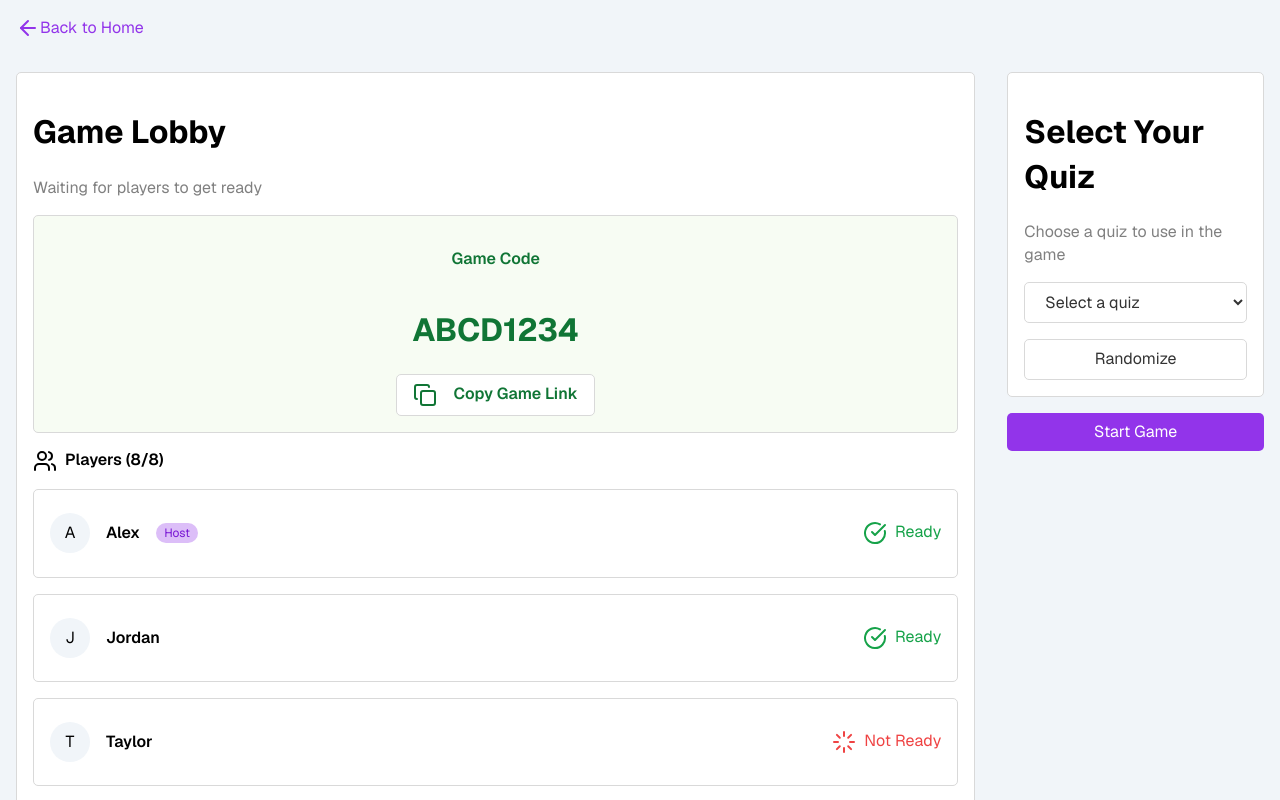
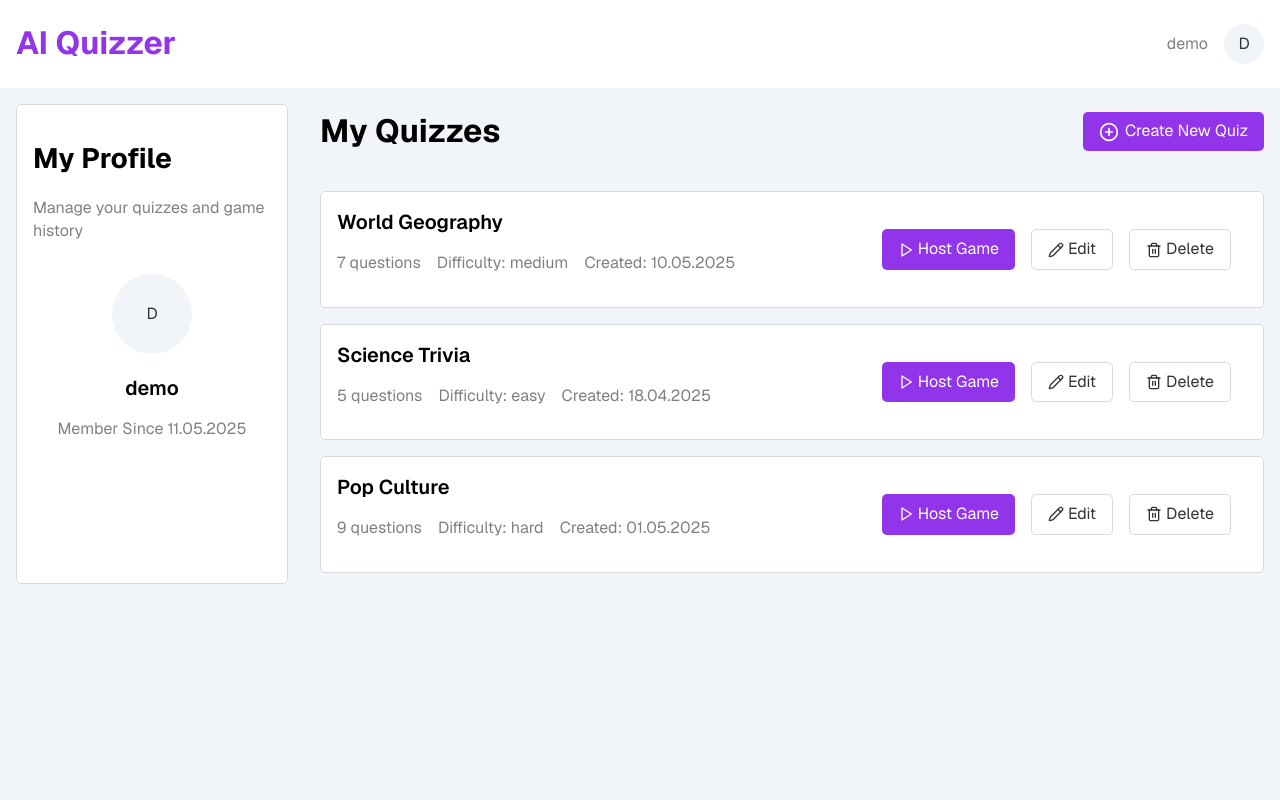
Before and after one commit to ixtk/ai-quizzer, a React (Vite) app in the folder frontend/: page /Profile in a window 1280 px wide. Shown: the top 800 px of the page. Built offline with nearby package versions, Linux system fonts and the light colour scheme.

Commit message:
profile page added and small changes

```diff
--- a/frontend/src/App.jsx
+++ b/frontend/src/App.jsx
@@ -1,11 +1,13 @@
 import "./App.css"
 import { Routes, Route } from "react-router"
 import HomePage from "./Pages/HomePage"
+import LobbyPage from "./Pages/LobbyPage/LobbyPage"
 import ProfilePage from "./Pages/ProfilePage/ProfilePage"
 function App() {
   return (
     <Routes>
       <Route index element={<HomePage />} />
+      <Route path="/Lobby" element={<LobbyPage />} />
       <Route path="/Profile" element={<ProfilePage />} />
     </Routes>
   )
--- /dev/null
+++ b/frontend/src/Pages/LobbyPage/LobbyPage.css
@@ -0,0 +1,174 @@
+:root {
+  --border-radius: 5px;
+  --card-spacing: 1rem;
+
+  --purple-900: hsl(271, 81%, 46%);
+  --purple-700: hsl(271, 81%, 56%);
+  --purple-300: hsl(271, 81%, 86%);
+
+  --red-900: hsl(0, 84%, 40%);
+  --red-700: hsl(0, 84%, 60%);
+
+  --green-900: hsl(142, 76%, 26%);
+  --green-700: hsl(142, 76%, 36%);
+  --green-300: hsl(90, 57%, 97%);
+
+  --gray-700: hsl(0, 0%, 20%);
+  --gray-500: hsl(0, 0%, 50%);
+  --gray-300: hsl(0, 0%, 85%);
+  --gray-100: hsl(210, 40%, 96%);
+  --gray-50: hsl(0, 0%, 97%);
+
+  --white: hsl(0, 0%, 100%);
+  --black: hsl(0, 0%, 0%);
+
+  --font-weight-600: 600;
+}
+
+.home-link {
+  margin: var(--card-spacing);
+  display: flex;
+  align-items: center;
+  text-decoration: none;
+  color: var(--purple-700);
+}
+
+.lobby-page {
+  display: flex;
+  background-color: var(--gray-100);
+  border: none;
+}
+
+.container {
+  width: 100%;
+  background-color: var(--white);
+  border-radius: var(--border-radius);
+  margin: var(--card-spacing);
+}
+
+.lobby-subtitle {
+  color: var(--gray-500);
+}
+
+.game-code-section {
+  display: flex;
+  flex-direction: column;
+  justify-content: center;
+  align-items: center;
+  background-color: var(--green-300);
+  height: auto;
+}
+
+.game-code-label {
+  color: var(--green-900);
+  font-weight: var(--font-weight-600);
+}
+
+.game-code {
+  color: var(--green-900);
+}
+
+.copy-button {
+  color: var(--green-900);
+  font-weight: var(--font-weight-600);
+  display: flex;
+}
+
+.player-count {
+  display: flex;
+  font-weight: var(--font-weight-600);
+}
+
+.player-list {
+  width: 100%;
+}
+
+.player-item {
+  display: flex;
+  align-items: center;
+  justify-content: space-between;
+  margin-top: var(--card-spacing);
+}
+
+.player-avatar {
+  width: 2.5rem;
+  height: 2.5rem;
+  background-color: var(--gray-100);
+  border-radius: 5rem;
+  display: flex;
+  justify-content: center;
+  align-items: center;
+  margin-right: var(--card-spacing);
+}
+
+.player-info {
+  display: flex;
+  align-items: center;
+  justify-content: space-between;
+}
+
+.player-name {
+  font-weight: var(--font-weight-600);
+  margin-right: var(--card-spacing);
+}
+
+.host-badge {
+  display: flex;
+  justify-content: center;
+  align-items: center;
+  background-color: var(--purple-300);
+  color: var(--purple-900);
+  height: 1.25rem;
+  font-size: 0.75rem;
+  border-radius: 1rem;
+  padding: 0.5rem;
+  margin-right: var(--card-spacing);
+}
+
+.ready-status {
+  display: flex;
+}
+
+.ready {
+  color: var(--green-700);
+}
+
+.not-ready {
+  color: var(--red-700);
+}
+
+.quiz-section {
+  margin: var(--card-spacing);
+}
+
+.quiz-section p {
+  color: var(--gray-500);
+}
+
+.quiz-input {
+  margin-bottom: var(--card-spacing);
+  width: 100%;
+}
+
+.randomize-button {
+  width: 100%;
+  display: flex;
+  justify-content: center;
+}
+
+.start-game-button {
+  margin-top: var(--card-spacing);
+  width: 100%;
+  display: flex;
+  justify-content: center;
+}
+
+@media (max-width: 768px) {
+  .container {
+    width: auto;
+  }
+
+  .profile-page {
+    flex-direction: column;
+  }
+}
--- a/frontend/src/Pages/ProfilePage/ProfilePage.css
+++ b/frontend/src/Pages/ProfilePage/ProfilePage.css
@@ -25,146 +25,152 @@
   --font-weight-600: 600;
 }
 
-.home-link {
-  margin: var(--card-spacing);
+button {
   display: flex;
   align-items: center;
-  text-decoration: none;
+}
+
+.header {
+  width: 100%;
+  display: flex;
+  align-items: center;
+  justify-content: space-between;
+  background-color: var(--white);
+}
+
+.AI-Quizzer {
+  margin-left: var(--card-spacing);
   color: var(--purple-700);
 }
 
-.profile-page {
+.name-icon {
   display: flex;
-  background-color: var(--gray-100);
-  border: none;
+  align-items: center;
 }
 
-.container {
-  width: 100%;
-  background-color: var(--white);
-  border-radius: var(--border-radius);
-  margin: var(--card-spacing);
-}
-
-.lobby-subtitle {
+.name {
+  margin-right: var(--card-spacing);
   color: var(--gray-500);
 }
 
-.game-code-section {
-  display: flex;
-  flex-direction: column;
-  justify-content: center;
-  align-items: center;
-  background-color: var(--green-300);
-  height: auto;
-}
-
-.game-code-label {
-  color: var(--green-900);
-  font-weight: var(--font-weight-600);
-}
-
-.game-code {
-  color: var(--green-900);
-}
-
-.copy-button {
-  color: var(--green-900);
-  font-weight: var(--font-weight-600);
-  display: flex;
-}
-
-.player-count {
-  display: flex;
-  font-weight: var(--font-weight-600);
-}
-
-.player-list {
-  width: 100%;
-}
-
-.player-item {
-  display: flex;
-  align-items: center;
-  justify-content: space-between;
-  margin-top: var(--card-spacing);
-}
-
-.player-avatar {
+.icon {
+  margin-right: var(--card-spacing);
   width: 2.5rem;
   height: 2.5rem;
   background-color: var(--gray-100);
   border-radius: 5rem;
   display: flex;
+  align-items: center;
   justify-content: center;
+  color: var(--gray-700);
+}
+
+.profile {
+  margin: var(--card-spacing);
+}
+
+/* Added for flex layout container */
+.profile-quizzes {
+  display: flex;
+  gap: var(--card-spacing);
+}
+
+/* Make profile take flexible width */
+.profile {
+  flex: 1;
+  height: 30rem;
+}
+
+.profile-heading {
+  font-size: 1.75rem;
+}
+
+.profile-text {
+  color: var(--gray-500);
+}
+
+.profile-info {
+  display: flex;
+  flex-direction: column;
+  justify-content: space-around;
   align-items: center;
+}
+
+.profile-icon {
+  margin-top: var(--card-spacing);
+  width: 5rem;
+  height: 5rem;
+  background-color: var(--gray-100);
+  border-radius: 5rem;
+  display: flex;
+  align-items: center;
+  justify-content: center;
+  color: var(--gray-700);
+}
+
+.profile-name {
+  font-weight: var(--font-weight-600);
+  font-size: 1.25rem;
+  margin-bottom: 0;
+}
+
+.profile-date {
+  color: var(--gray-500);
+  margin-bottom: var(--card-spacing);
+}
+
+/* Quizzes Section */
+/* Max width & full width */
+.quizzes {
+  max-width: 960px;
+  width: 100%;
+}
+
+/* Empty skeletons for the requested classes */
+.my-quizzes {
+  display: flex;
+  justify-content: space-between;
+  align-items: center;
+}
+
+.quizzes-create-btn {
   margin-right: var(--card-spacing);
 }
 
-.player-info {
+.quiz {
+  margin-top: var(--card-spacing);
+  margin-right: var(--card-spacing);
   display: flex;
+  justify-content: space-between;
   align-items: center;
-  justify-content: space-between;
 }
 
-.player-name {
+.quiz-name {
+  margin: 0;
+  font-size: 1.25rem;
   font-weight: var(--font-weight-600);
+}
+
+.quiz-info {
+  display: flex;
+  margin: 0;
+}
+
+.quiz-info p {
+  margin-right: var(--card-spacing);
+  color: var(--gray-500);
+}
+
+.quiz-actions {
+  display: flex;
+}
+
+.quiz-actions button {
   margin-right: var(--card-spacing);
 }
 
-.host-badge {
-  display: flex;
-  justify-content: center;
-  align-items: center;
-  background-color: var(--purple-300);
-  color: var(--purple-900);
-  height: 1.25rem;
-  font-size: 0.75rem;
-  border-radius: 1rem;
-  padding: 0.5rem;
-  margin-right: var(--card-spacing);
-}
-
-.ready-status {
-  display: flex;
-}
-
-.ready {
-  color: var(--green-700);
-}
-
-.not-ready {
-  color: var(--red-700);
-}
-
-.quiz-section {
-  margin: var(--card-spacing);
-}
-
-.quiz-section p {
-  color: var(--gray-500);
-}
-
-.quiz-input {
-  margin-bottom: var(--card-spacing);
-  width: 100%;
-}
-
-.randomize-button {
-  width: 100%;
-}
-
-.start-game-button {
-  margin-top: var(--card-spacing);
-  width: 100%;
-}
-
 @media (max-width: 768px) {
-  .container {
-    width: auto;
-  }
-
-  .profile-page {
+  .profile-quizzes {
     flex-direction: column;
   }
 }
--- a/frontend/src/Pages/ProfilePage/ProfilePage.jsx
+++ b/frontend/src/Pages/ProfilePage/ProfilePage.jsx
@@ -1,82 +1,71 @@
-import { Link } from "react-router"
-import { ArrowLeft, Copy, Users, CircleCheckBig, Loader } from "lucide-react"
-import players from "./fake.json"
 import "./ProfilePage.css"
+import quizzes from "./mock.json"
+import { PlusCircle, Play, Pencil, Trash2 } from "lucide-react"
 
-function ProfilePage() {
+function Quizzes() {
+  console.log(quizzes)
   return (
     <>
-      <Link to="/" className="home-link">
-        <ArrowLeft />
-        Back to Home
-      </Link>
-      <div className="profile-page">
-        <div className="container card">
-          <h1 className="lobby-title">Game Lobby</h1>
-          <p className="lobby-subtitle">Waiting for players to get ready</p>
+      <div className="header">
+        <h1 className="AI-Quizzer">AI Quizzer</h1>
+        <div className="name-icon">
+          <p className="name">demo</p>
+          <div className="icon">D</div>
+        </div>
+      </div>
 
-          <div className="game-code-section card">
-            <p className="game-code-label">Game Code</p>
-            <h1 className="game-code">ABCD1234</h1>
-            <button className="copy-button btn btn-outline">
-              <Copy style={{ "margin-right": "1rem" }} /> Copy Game Link
-            </button>
-          </div>
-          <p className="player-count">
-            <Users style={{ "margin-right": "0.5rem" }} /> Players (
-            {players.length}/8)
-          </p>
-
-          <div className="player-list">
-            {players.map((player, index) => (
-              <div key={index} className="player-item card">
-                <div className="player-info">
-                  <div className="player-avatar">{player.name.charAt(0)}</div>
-                  <p className="player-name">{player.name}</p>
-                  {player.host && (
-                    <div className="host-badge">
-                      <p>Host</p>
-                    </div>
-                  )}
-                </div>
-
-                {player.ready ? (
-                  <div className="ready-status ready">
-                    <CircleCheckBig style={{ "margin-right": "0.5rem" }} />{" "}
-                    Ready
-                  </div>
-                ) : (
-                  <div className="ready-status not-ready">
-                    <Loader style={{ "margin-right": "0.5rem" }} /> Not Ready
-                  </div>
-                )}
-              </div>
-            ))}
+      <div className="profile-quizzes">
+        {/* Profile sidebar */}
+        <div className="profile card">
+          <h1 className="profile-heading">My Profile</h1>
+          <p className="profile-text">Manage your quizzes and game history</p>
+          <div className="profile-info">
+            <div className="profile-icon">D</div>
+            <p className="profile-name">demo</p>
+            <p className="profile-date">Member Since 11.05.2025</p>
           </div>
         </div>
 
-        <div className="quiz-section">
-          <div className="quiz-badge card">
-            <h1>Select Your Quiz</h1>
-            <p>Choose a quiz to use in the game</p>
-            <select className="quiz-input btn btn-outline">
-              <option value="">Select a quiz</option>
-              <option value="quiz1">General Knowledge</option>
-              <option value="quiz2">Science & Nature</option>
-              <option value="quiz3">History</option>
-              <option value="quiz4">Sports</option>
-            </select>
-            <button className="randomize-button btn btn-outline">
-              Randomize
+        {/* Quizzes main content */}
+        <div className="quizzes">
+          <div className="my-quizzes">
+            <h1>My Quizzes</h1>
+            <button className="quizzes-create-btn btn-primary btn">
+              <PlusCircle size={20} style={{ marginRight: 6 }} />
+              Create New Quiz
             </button>
           </div>
-          <button className="start-game-button btn btn-primary">
-            Start Game
-          </button>
+
+          {quizzes.map((quiz, index) => (
+            <div className="quiz card" key={index}>
+              <div className="quiz-info-name">
+                <p className="quiz-name">{quiz.name}</p>
+                <div className="quiz-info">
+                  <p>{quiz.number_of_questions} questions</p>
+                  <p>Difficulty: {quiz.difficulty}</p>
+                  <p>Created: {quiz.date_created}</p>
+                </div>
+              </div>
+              <div className="quiz-actions">
+                <button className="btn-primary btn">
+                  <Play size={16} style={{ marginRight: 4 }} />
+                  Host Game
+                </button>
+                <button className="btn-outline btn">
+                  <Pencil size={16} style={{ marginRight: 4 }} />
+                  Edit
+                </button>
+                <button className="btn-outline btn">
+                  <Trash2 size={16} style={{ marginRight: 4 }} />
+                  Delete
+                </button>
+              </div>
+            </div>
+          ))}
         </div>
       </div>
     </>
   )
 }
 
-export default ProfilePage
+export default Quizzes
--- /dev/null
+++ b/frontend/src/Pages/ProfilePage/mock.json
@@ -0,0 +1,20 @@
+[
+  {
+    "name": "World Geography",
+    "difficulty": "medium",
+    "number_of_questions": 7,
+    "date_created": "10.05.2025"
+  },
+  {
+    "name": "Science Trivia",
+    "difficulty": "easy",
+    "number_of_questions": 5,
+    "date_created": "18.04.2025"
+  },
+  {
+    "name": "Pop Culture",
+    "difficulty": "hard",
+    "number_of_questions": 9,
+    "date_created": "01.05.2025"
+  }
+]
```
Also changed, not shown: frontend/src/Pages/LobbyPage/LobbyPage.jsx (added, +82 -0 lines), frontend/src/Pages/LobbyPage/fake.json (renamed from frontend/src/Pages/ProfilePage/fake.json).
